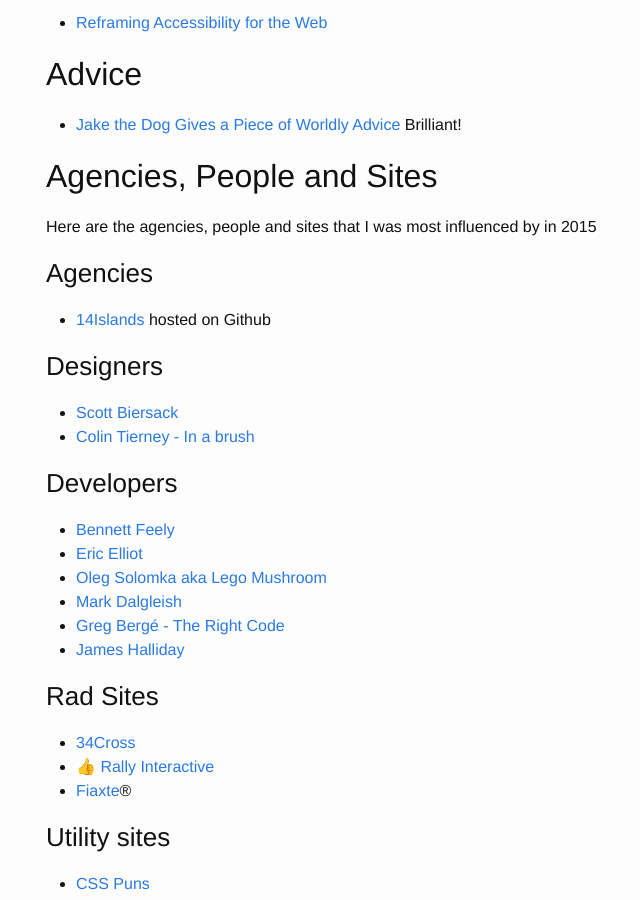
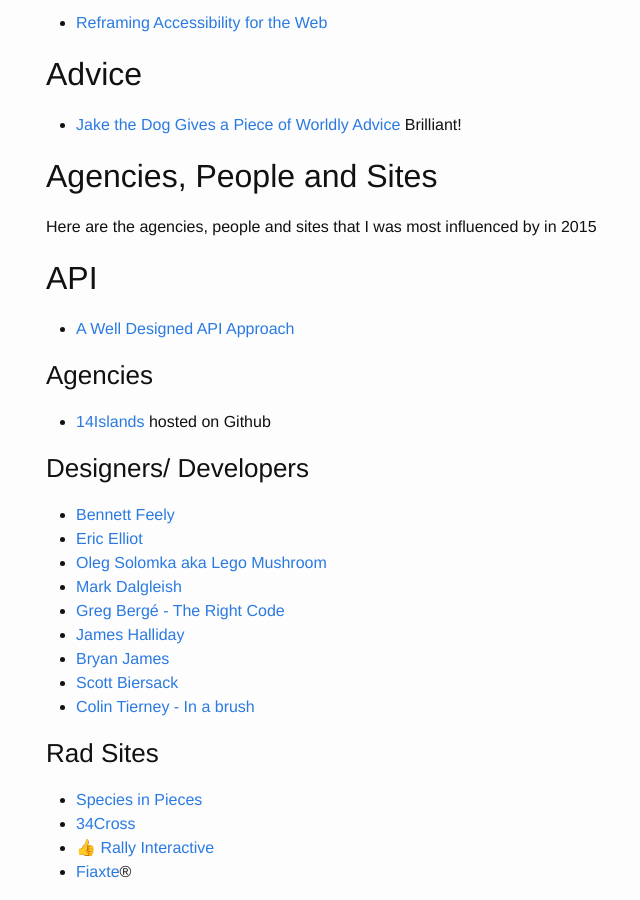
Before and after one commit to brownerd/brownerd.github.io, a Jekyll site: the page built from _posts/2015-01-01-reading-list-2015.md, in a window 1280 px wide and 900 px high, scrolled down 291 px. Shown: the whole window, without its empty margins (224-864 px from the left). Built offline with Jekyll 4.4.1, drawn with Linux system fonts in a browser that asks for light colours; emoji names are drawn with the system emoji font; some of the changed text lies outside the part shown.

```diff
--- a/_posts/2015-01-01-reading-list-2015.md
+++ b/_posts/2015-01-01-reading-list-2015.md
@@ -18,28 +18,32 @@ This is a running list of all the articles I read during 2015 that I want to rem
 Here are the agencies, people and sites that I was most influenced by in 2015
 
 
+## API
+- [A Well Designed API Approach](https://www.airpair.com/rest/posts/a-well-designed-api-approach)
+
+
+
 ### Agencies
 - [14Islands](http://14islands.com/) hosted on Github
 
 
 
-### Designers
-- [Scott Biersack](http://www.scottbiersack.com/)
-- [Colin Tierney - In a brush](http://inabrush.com/)
 
-
-
-### Developers
+### Designers/ Developers
 - [Bennett Feely](http://bennettfeely.com/)
 - [Eric Elliot](http://ericleads.com/)
 - [Oleg Solomka aka Lego Mushroom](http://legomushroom.com/)
 - [Mark Dalgleish](http://markdalgleish.com/)
 - [Greg Bergé - The Right Code](http://www.therightcode.net/)
 - [James Halliday](http://substack.net/)
+- [Bryan James](http://bryanjamesdesign.co.uk/)
+- [Scott Biersack](http://www.scottbiersack.com/)
+- [Colin Tierney - In a brush](http://inabrush.com/)
 
 
 
 ### Rad Sites
+- [Species in Pieces](http://www.species-in-pieces.com/#)
 - [34Cross](http://34cross.in/)
 - [:+1: Rally Interactive](http://beta.rallyinteractive.com/)
 - [Fiaxte](http://fixate.it/)®
@@ -954,6 +966,19 @@ An easier, faster way to build apps with React and JavaScript.
 
 
 
+
+
+
+## OO
+- [S.O.L.I.D: The First 5 Principles of Object Oriented Design](https://scotch.io/bar-talk/s-o-l-i-d-the-first-five-principles-of-object-oriented-design)
+
+
+
+
+
+
+
+
 ## Post-processors
 PostCSS yall!
 
```
Also changed, not shown: other parts of _posts/2015-01-01-reading-list-2015.md (+17 -1 lines).
